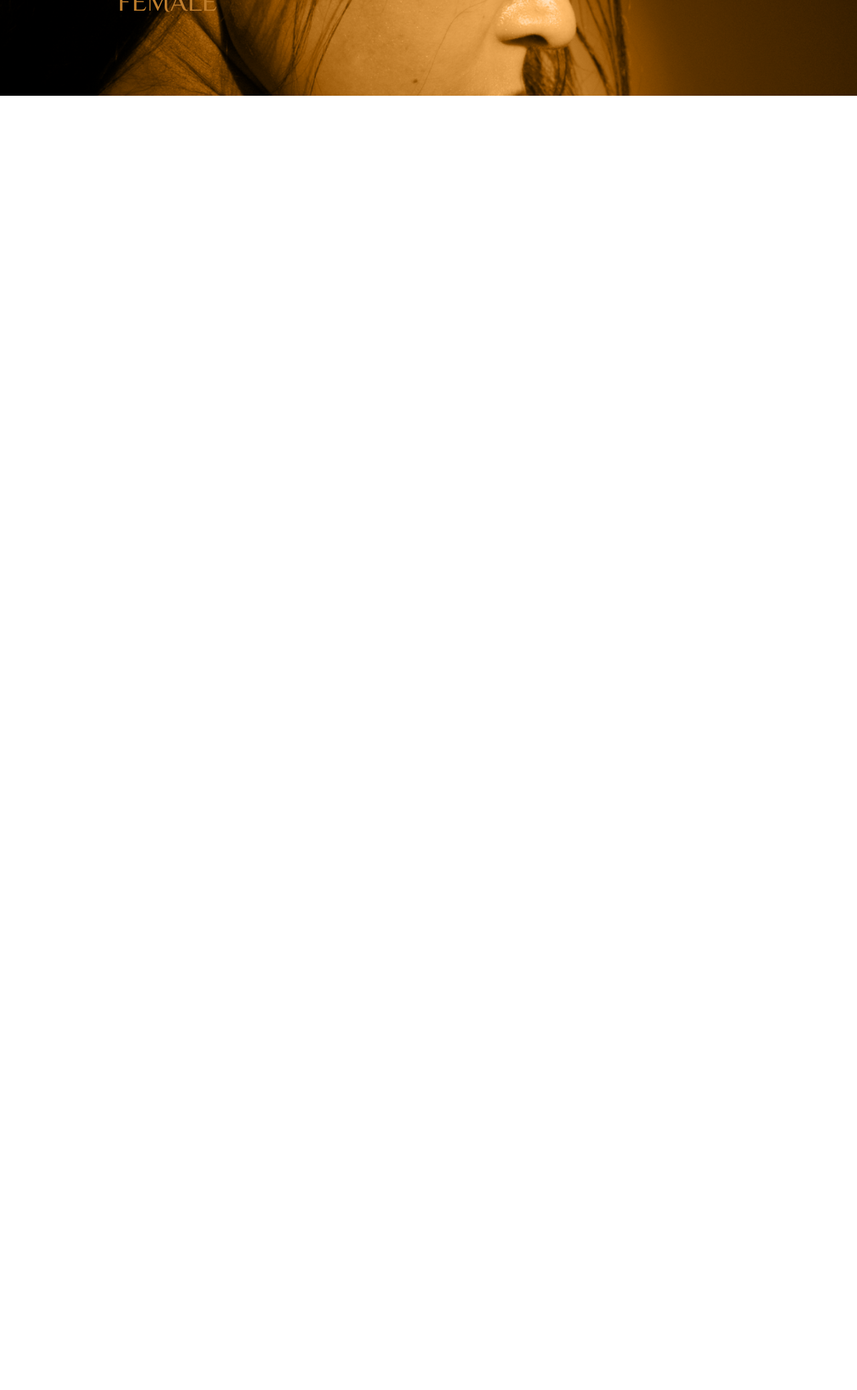
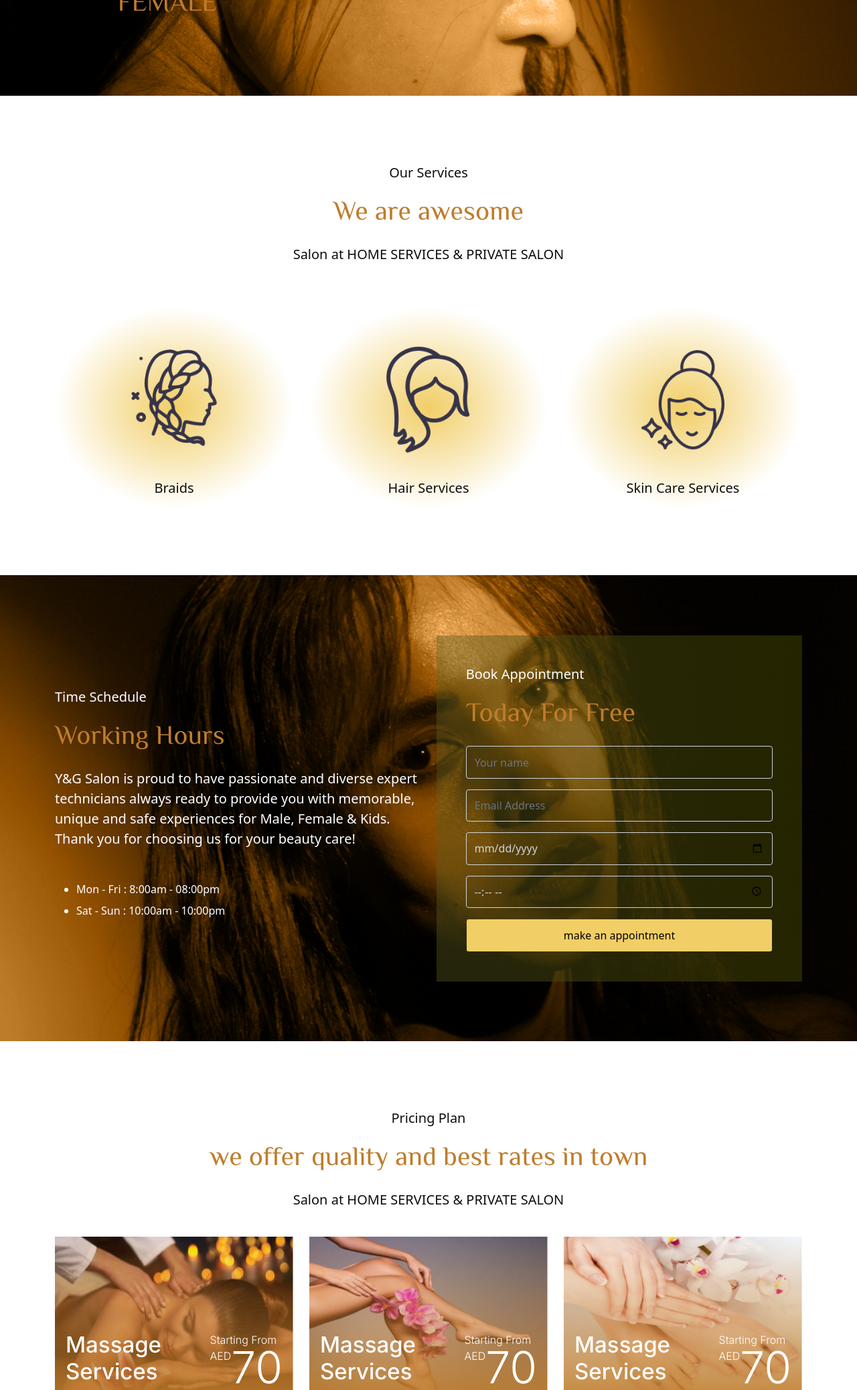
Before and after one commit to usmanshan39/yg-saloon, a PHP site: page / in a window 1280 px wide. Shown: the part 3724-5800 px from the top of the page at 67% size. Before the commit the page ends 3867 px from the top, so only its background shows below. Run offline with PHP 8.4, Linux system fonts and the light colour scheme; some libraries are stand-ins or nearby versions.

Commit message:
some more sections

```diff
--- a/assets/css/global.css
+++ b/assets/css/global.css
@@ -24,6 +24,12 @@ p, span{
     color: #0D0D0D;
 }
 
+.btn1{
+    background-color: #F1CE66;
+    color: #000;
+    padding: 12px 0px;
+}
+
 /* media queries */
 
 @media (min-width:1400px){
--- a/assets/css/style.css
+++ b/assets/css/style.css
@@ -299,6 +299,135 @@
 
 /* section index-contact end */
 
+
+/* index-service section start */
+
+
+.index-service .p-24{
+    font-size: 20px;
+    position: absolute;
+    bottom: 15px;
+    left: 0;
+    right: 0;
+}
+
+
+/* index-service section end */
+
+
+/* index-schdule section start */
+
+.index-schdule{
+    background-image: url('../images/index-sec-bg.png');
+    padding: 7% 0px;
+    background-position: center center;
+    background-size: cover;
+    background-repeat: no-repeat;
+}
+.index-schdule .book-form{
+    background-image: linear-gradient(to right, rgba(92,92,30,0.4), rgba(51,51,0,0.7));
+    padding: 8%;
+}
+.index-schdule .book-form .cus-form-control {
+    padding: 0.7rem .75rem;
+    background-color: transparent !important;
+    color: #ced4da;
+}
+
+
+/* index-schdule section end */
+
+
+
+/* index-price sectioin start */
+
+
+.index-price .sin-plan .plan-header{
+    position: relative;
+}
+.index-price .sin-plan .plan-header .text-sec{
+    position: absolute;
+    bottom: 0;
+    display: flex;
+    flex-wrap: wrap;
+    width: 100%;
+    justify-content: space-between;
+}
+.index-price .sin-plan .plan-header .text-sec h1{
+    font-size: 33px;
+    font-family: 'Inter', sans-serif;
+    font-weight: 500;
+}
+
+.index-price .sin-plan .plan-header .text-sec .light-s{
+    font-size: 16px;
+    font-weight: 300;
+    display: block;
+    color: #fff;
+    font-family: 'Inter', sans-serif;
+}
+.index-price .sin-plan .plan-header .text-sec .number{
+    font-size: 66px;
+    font-weight: 300;
+    font-family: 'Inter', sans-serif;
+    color: #fff;
+    margin-top: -20px;
+    display: block;
+}
+.index-price .sin-plan .plan-header .text-sec .border-line{
+    background-color: #fff;
+    padding: 1px;
+    width: 50%;
+    margin: auto;
+}
+
+.index-price .sin-plan .plan-body{
+    margin-top: -5px;
+    position: relative;
+    width: fit-content;
+}
+.index-price .sin-plan .plan-body .body-text{
+    position: absolute;
+    top: 10px;
+    padding: 15px;
+    width: 100%;
+    height: 100%;
+    display: flex;
+    flex-direction: column;
+    justify-content: space-around;
+}
+.index-price .sin-plan .plan-body .body-text ul{
+    width: 100%;
+}
+.index-price .sin-plan .plan-body .body-text ul li{
+    color: #fff;
+    padding: 10px 0px;
+}
+.index-price .sin-plan .plan-body .body-text ul li .text{
+    display: flex;
+    width: 100%;
+    justify-content: space-between;
+}
+.index-price .sin-plan .plan-body .body-text ul li p{
+    font-size: 17px;
+    font-weight: 300;
+    font-family: 'Inter', sans-serif;
+    color: #fff;
+    margin: 0;
+}
+
+/* index-price section end */
+
+
+
+
+
+
+
+
+
+
+
 /* media queries */
 
 
--- a/index.html
+++ b/index.html
@@ -11,6 +11,9 @@
   <link href="https://fonts.googleapis.com/css2?family=El+Messiri:wght@400;500;600;700&display=swap" rel="stylesheet">
   <script src="https://kit.fontawesome.com/a076d05399.js" crossorigin="anonymous"></script>
   <link rel="stylesheet" href="https://cdnjs.cloudflare.com/ajax/libs/font-awesome/4.7.0/css/font-awesome.min.css">
+  <link rel="preconnect" href="https://fonts.googleapis.com">
+<link rel="preconnect" href="https://fonts.gstatic.com" crossorigin>
+<link href="https://fonts.googleapis.com/css2?family=El+Messiri:wght@400;500;600;700&family=Inter:wght@100;200;300;400;500;600;700;800;900&display=swap" rel="stylesheet">
   <!-- Owl Stylesheets -->
   <link rel="stylesheet" href="assets/owlcarousel/assets/owl.carousel.min.css">
   <link rel="stylesheet" href="assets/owlcarousel/assets/owl.theme.default.min.css">
@@ -233,6 +236,343 @@
   <!-- index contact us section end -->
 
 
+  <!-- index-service sextion start -->
+
+  <section class="index-service m-sec-top">
+    <div class="container">
+      <div class="row">
+        <div class="col-md-12">
+          <div class="text-center">
+            <p class="small-heading1">Our Services</p>
+            <p class="main-heading42">We are awesome</p>
+            <p>Salon at HOME SERVICES & PRIVATE SALON</p>
+          </div>
+        </div>
+      </div>
+      <div class="row">
+        <div class="col-md-4 mt-5 text-center position-relative">
+          <img src="assets/images/ind-ser1.png" class="img-fluid">
+          <p class="m-0 p-24">Braids</p>
+        </div>
+        <div class="col-md-4 mt-5 text-center position-relative">
+          <img src="assets/images/ind-ser2.png" class="img-fluid">
+          <p class="m-0 p-24">Hair Services</p>
+        </div>
+        <div class="col-md-4 mt-5 text-center position-relative">
+          <img src="assets/images/ind-ser3.png" class="img-fluid">
+          <p class="m-0 p-24">Skin Care Services</p>
+        </div>
+      </div>
+    </div>
+  </section>
+
+  <!-- index-service sextion end -->
+
+
+  <!-- index-schdule section start -->
+
+  <section class="index-schdule m-sec-top">
+    <div class="container">
+      <div class="row align-items-center">
+        <div class="col-md-6">
+          <p class="text-white small-heading1">Time Schedule</p>
+          <p class="main-heading42">Working Hours</p>
+          <p class="text-white">Y&G Salon is proud to have passionate and diverse expert technicians always ready to provide you with memorable, unique and safe experiences for Male, Female & Kids. Thank you for choosing us for your beauty care!</p>
+          <ul class="mt-5">
+            <li class="text-white">Mon - Fri : 8:00am - 08:00pm</li>
+            <li class="text-white mt-2">Sat - Sun : 10:00am - 10:00pm</li>
+          </ul>
+        </div>
+        <div class="col-md-6">
+          <div class="book-form">
+            <p class="text-white small-heading1">Book Appointment</p>
+            <p class="main-heading42">Today For Free</p>
+            <form>
+              <div class="form-group mt-3">
+                <input type="text" class="form-control cus-form-control" id="name" placeholder="Your name">
+              </div>
+              <div class="form-group mt-3">
+                <input type="email" class="form-control cus-form-control" id="name" placeholder="Email Address">
+              </div>
+              <div class="form-group mt-3">
+                <input type="date" class="form-control cus-form-control" id="name">
+              </div>
+              <div class="form-group mt-3">
+                <input type="time" class="form-control cus-form-control" id="name">
+              </div>
+              <button class="btn btn1 form-control mt-3">make an appointment</button>
+            </form>
+          </div>
+        </div>
+      </div>
+    </div>
+  </section>
+
+
+  <!-- index-schdule section end -->
+
+
+
+  <!-- index-price section start -->
+
+  <section class="index-price m-sec-top">
+    <div class="container">
+      <div class="row">
+        <div class="col-md-12 text-center">
+          <p class="small-heading1">Pricing Plan</p>
+          <p class="main-heading42">we offer quality and best rates in town</p>
+          <p class="small-heading1">Salon at HOME SERVICES & PRIVATE SALON</p>
+        </div>
+      </div>
+      <div class="row">
+        <div class="col-12 col-lg-6 col-xl-4 mt-4">
+          <div class="sin-plan first">
+            <div class="plan-header">
+              <img src="assets/images/plan1-head.png" class="img-fluid">
+              <div class="text-sec p-3">
+                <h1 class="m-0 text-white">Massage<br>Services</h1>
+                <div>
+                  <span class="light-s">Starting From</span>
+                  <div class="d-flex align-items-start">
+                    <span class="light-s">AED</span><span class="number">70</span>
+                  </div>
+                </div>
+              <div class="border-line"></div>
+              </div>
+            </div>
+            <div class="plan-body">
+              <img src="assets/images/plan1-body.png" class="img-fluid">
+              <div class="body-text">
+                <ul>
+                  <li>
+                    <div class="text">
+                      <p>Deep Tissue Massage 60min</p>
+                      <p>249</p>
+                    </div>
+                  </li>
+                  <li>
+                    <div class="text">
+                      <p>Swedish massage 60 MIN</p>
+                      <p>299</p>
+                    </div>
+                  </li>
+                  <li>
+                    <div class="text">
+                      <p>Signature Massage 60 MIN</p>
+                      <p>320</p>
+                    </div>
+                  </li>
+                  <li>
+                    <div class="text">
+                      <p>Hot Stone Massage 30-60 MIN</p>
+                      <p>350</p>
+                    </div>
+                  </li>
+                  <li>
+                    <div class="text">
+                      <p>Foot Reflexology 30 MIN</p>
+                      <p>249</p>
+                    </div>
+                  </li>
+                  <li>
+                    <div class="text">
+                      <p>Feet & Hands Reflex 1h 30 MIN</p>
+                      <p>249</p>
+                    </div>
+                  </li>
+                  <li>
+                    <div class="text">
+                      <p>Full Body Care Massage 60 MIN</p>
+                      <p>190</p>
+                    </div>
+                  </li>
+                  <li>
+                    <div class="text">
+                      <p>Full body bleach</p>
+                      <p>190</p>
+                    </div>
+                  </li>
+                  <li>
+                    <div class="text">
+                      <p>Full body polish</p>
+                      <p>190</p>
+                    </div>
+                  </li>
+                </ul>
+                <buttton class="btn btn1 form-control">APPOINTMENT NOW</buttton>
+              </div>
+            </div>
+          </div>
+        </div>
+        <div class="col-12 col-lg-6 col-xl-4 mt-4">
+          <div class="sin-plan first">
+            <div class="plan-header">
+              <img src="assets/images/plan2-head.png" class="img-fluid">
+              <div class="text-sec p-3">
+                <h1 class="m-0 text-white">Massage<br>Services</h1>
+                <div>
+                  <span class="light-s">Starting From</span>
+                  <div class="d-flex align-items-start">
+                    <span class="light-s">AED</span><span class="number">70</span>
+                  </div>
+                </div>
+              <div class="border-line"></div>
+              </div>
+            </div>
+            <div class="plan-body">
+              <img src="assets/images/plan2-body.png" class="img-fluid">
+              <div class="body-text">
+                <ul>
+                  <li>
+                    <div class="text">
+                      <p>Deep Tissue Massage 60min</p>
+                      <p>249</p>
+                    </div>
+                  </li>
+                  <li>
+                    <div class="text">
+                      <p>Swedish massage 60 MIN</p>
+                      <p>299</p>
+                    </div>
+                  </li>
+                  <li>
+                    <div class="text">
+                      <p>Signature Massage 60 MIN</p>
+                      <p>320</p>
+                    </div>
+                  </li>
+                  <li>
+                    <div class="text">
+                      <p>Hot Stone Massage 30-60 MIN</p>
+                      <p>350</p>
+                    </div>
+                  </li>
+                  <li>
+                    <div class="text">
+                      <p>Foot Reflexology 30 MIN</p>
+                      <p>249</p>
+                    </div>
+                  </li>
+                  <li>
+                    <div class="text">
+                      <p>Feet & Hands Reflex 1h 30 MIN</p>
+                      <p>249</p>
+                    </div>
+                  </li>
+                  <li>
+                    <div class="text">
+                      <p>Full Body Care Massage 60 MIN</p>
+                      <p>190</p>
+                    </div>
+                  </li>
+                  <li>
+                    <div class="text">
+                      <p>Full body bleach</p>
+                      <p>190</p>
+                    </div>
+                  </li>
+                  <li>
+                    <div class="text">
+                      <p>Full body polish</p>
+                      <p>190</p>
+                    </div>
+                  </li>
+                </ul>
+                <buttton class="btn btn1 form-control">APPOINTMENT NOW</buttton>
+              </div>
+            </div>
+          </div>
+        </div>
+        <div class="col-12 col-lg-6 col-xl-4 mt-4">
+          <div class="sin-plan first">
+            <div class="plan-header">
+              <img src="assets/images/plan3-head.png" class="img-fluid">
+              <div class="text-sec p-3">
+                <h1 class="m-0 text-white">Massage<br>Services</h1>
+                <div>
+                  <span class="light-s">Starting From</span>
+                  <div class="d-flex align-items-start">
+                    <span class="light-s">AED</span><span class="number">70</span>
+                  </div>
+                </div>
+              <div class="border-line"></div>
+              </div>
+            </div>
+            <div class="plan-body">
+              <img src="assets/images/plan3-body.png" class="img-fluid">
+              <div class="body-text">
+                <ul>
+                  <li>
+                    <div class="text">
+                      <p>Deep Tissue Massage 60min</p>
+                      <p>249</p>
+                    </div>
+                  </li>
+                  <li>
+                    <div class="text">
+                      <p>Swedish massage 60 MIN</p>
+                      <p>299</p>
+                    </div>
+                  </li>
+                  <li>
+                    <div class="text">
+                      <p>Signature Massage 60 MIN</p>
+                      <p>320</p>
+                    </div>
+                  </li>
+                  <li>
+                    <div class="text">
+                      <p>Hot Stone Massage 30-60 MIN</p>
+                      <p>350</p>
+                    </div>
+                  </li>
+                  <li>
+                    <div class="text">
+                      <p>Foot Reflexology 30 MIN</p>
+                      <p>249</p>
+                    </div>
+                  </li>
+                  <li>
+                    <div class="text">
+                      <p>Feet & Hands Reflex 1h 30 MIN</p>
+                      <p>249</p>
+                    </div>
+                  </li>
+                  <li>
+                    <div class="text">
+                      <p>Full Body Care Massage 60 MIN</p>
+                      <p>190</p>
+                    </div>
+                  </li>
+                  <li>
+                    <div class="text">
+                      <p>Full body bleach</p>
+                      <p>190</p>
+                    </div>
+                  </li>
+                  <li>
+                    <div class="text">
+                      <p>Full body polish</p>
+                      <p>190</p>
+                    </div>
+                  </li>
+                </ul>
+                <buttton class="btn btn1 form-control">APPOINTMENT NOW</buttton>
+              </div>
+            </div>
+          </div>
+        </div>
+      </div>
+    </div>
+  </section>
+
+
+
+
+  <!-- index-price section end -->
+
+
+
 
 
   <script src="./assets/js/jquery.js"></script>
```
Also changed, not shown: assets/images/ind-ser1.png (renamed from assets/images/mm.png), assets/images/ind-ser2.png (renamed from assets/images/Group 20vv.png), assets/images/ind-ser3.png (renamed from assets/images/Group 21ed'ed.png), assets/images/index-sec-bg.png (added), assets/images/plan1-body.png (added), assets/images/plan1-head.png (added), assets/images/plan2-body.png (added), assets/images/plan2-head.png (added), assets/images/plan3-body.png (added), assets/images/plan3-head.png (added).
